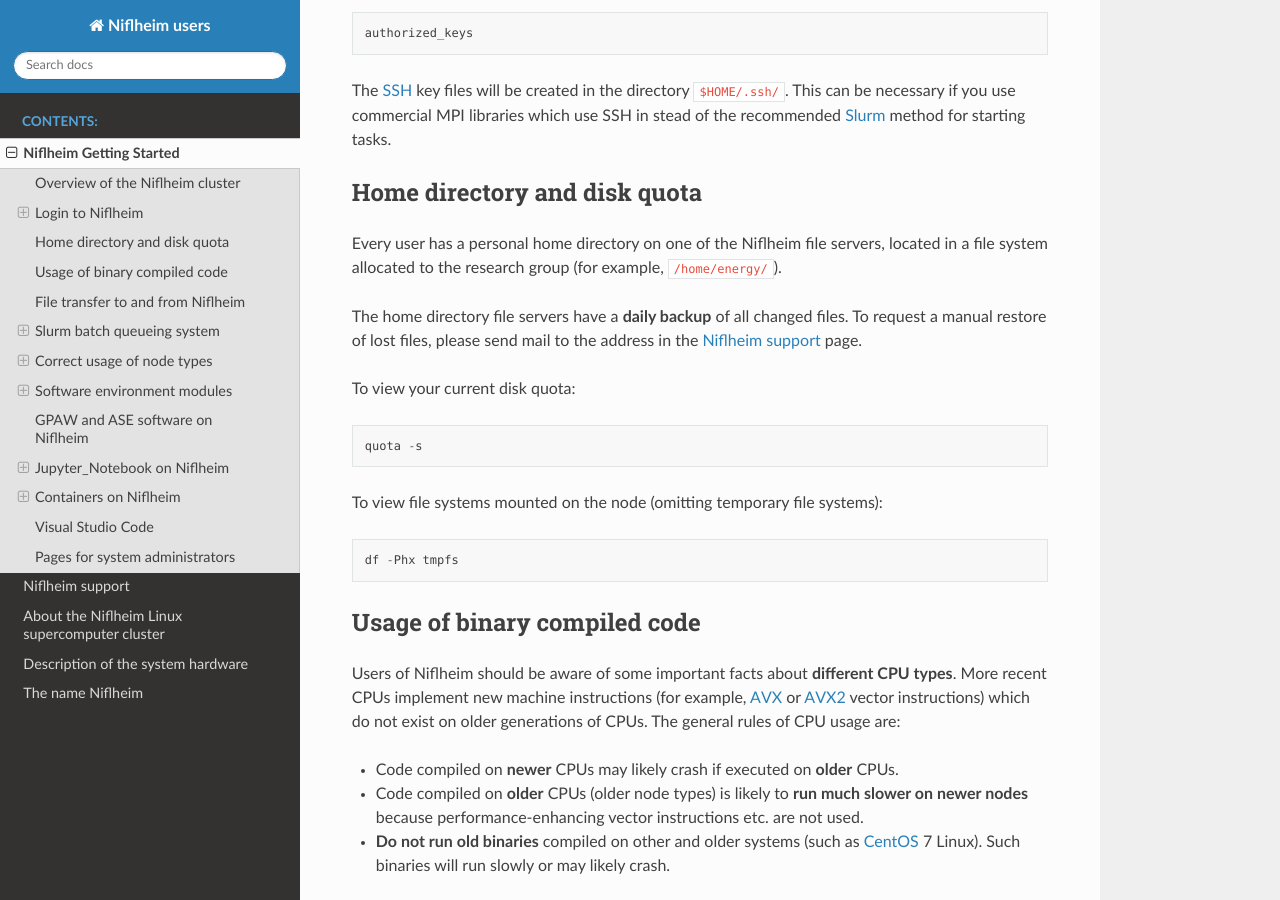
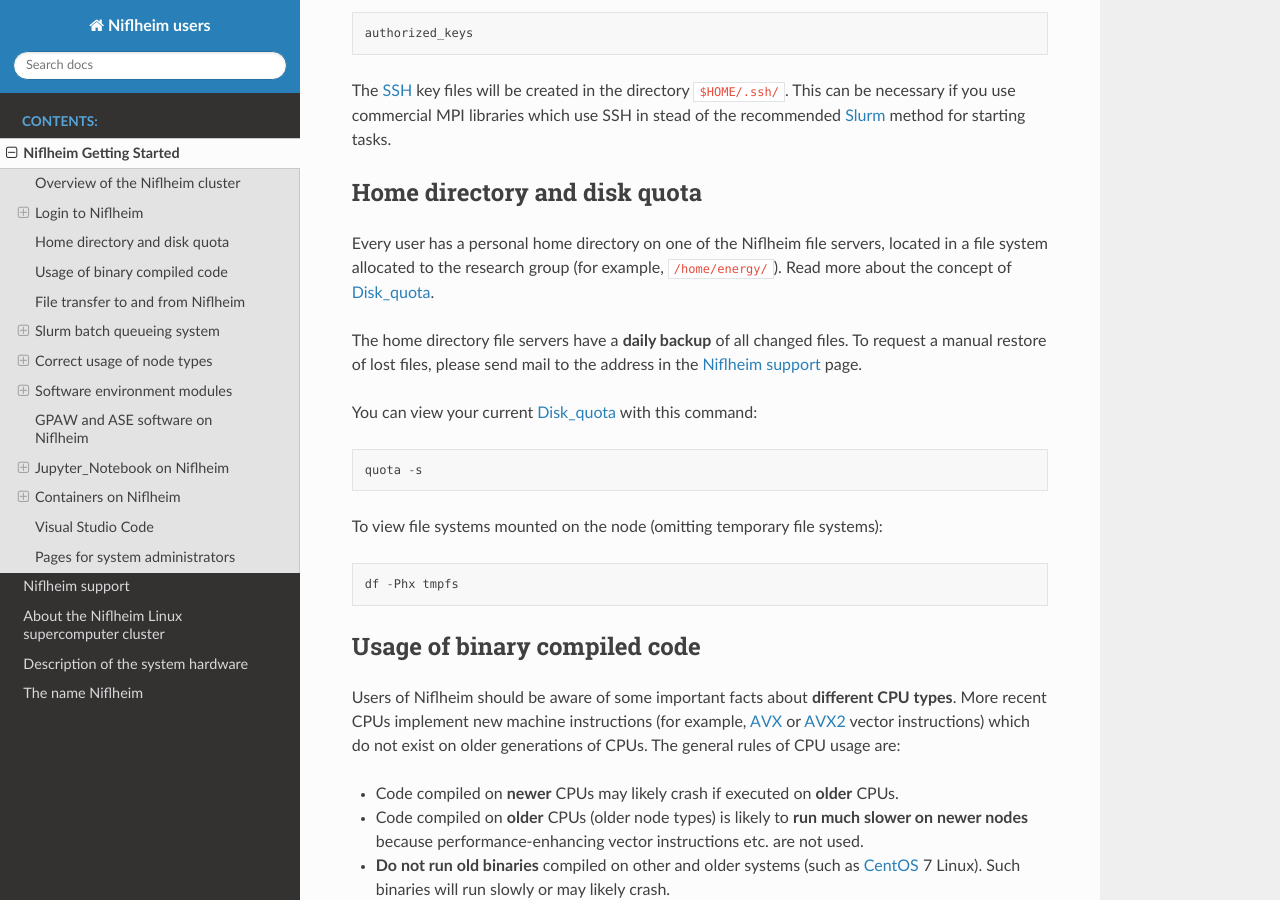
Before and after one commit to OleHolmNielsen/Niflheim_users, a Sphinx documentation site: the page built from docs/Niflheim_Getting_Started.rst, in a window 1280 px wide and 900 px high, scrolled down 2171 px. Built offline with Sphinx 7.4.7 and the Read the Docs theme 3.1.0, drawn with Linux system fonts in a browser that asks for light colours.

Commit message:
Disk_quota documentation

```diff
--- a/docs/Niflheim_Getting_Started.rst
+++ b/docs/Niflheim_Getting_Started.rst
@@ -134,18 +134,22 @@ This can be necessary if you use commercial MPI libraries which use SSH in stead
 Home directory and disk quota
 =============================
 
-Every user has a personal home directory on one of the Niflheim file servers, located in a file system allocated to the research group (for example, ``/home/energy/``).
+Every user has a personal home directory on one of the Niflheim file servers,
+located in a file system allocated to the research group (for example, ``/home/energy/``).
+Read more about the concept of Disk_quota_.
 
 The home directory file servers have a **daily backup** of all changed files.
 To request a manual restore of lost files, please send mail to the address in the :ref:`Niflheim_support` page.
 
-To view your current disk quota::
+You can view your current Disk_quota_ with this command::
 
   quota -s
 
 To view file systems mounted on the node (omitting temporary file systems)::
 
   df -Phx tmpfs
+
+.. _Disk_quota: https://en.wikipedia.org/wiki/Disk_quota
 
 .. _binary_compiled_code:
 
```
